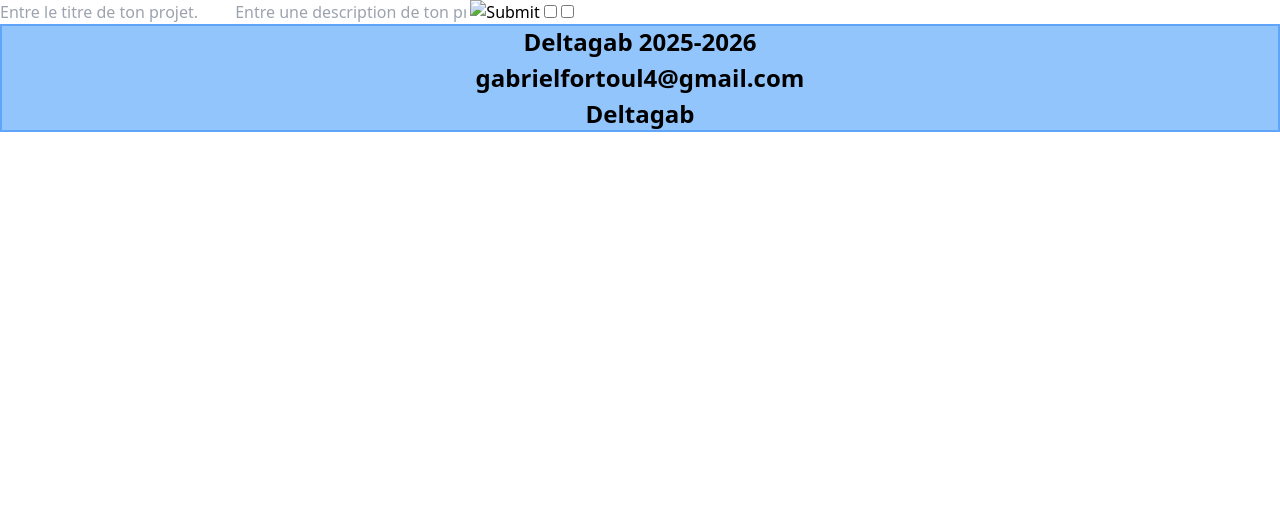
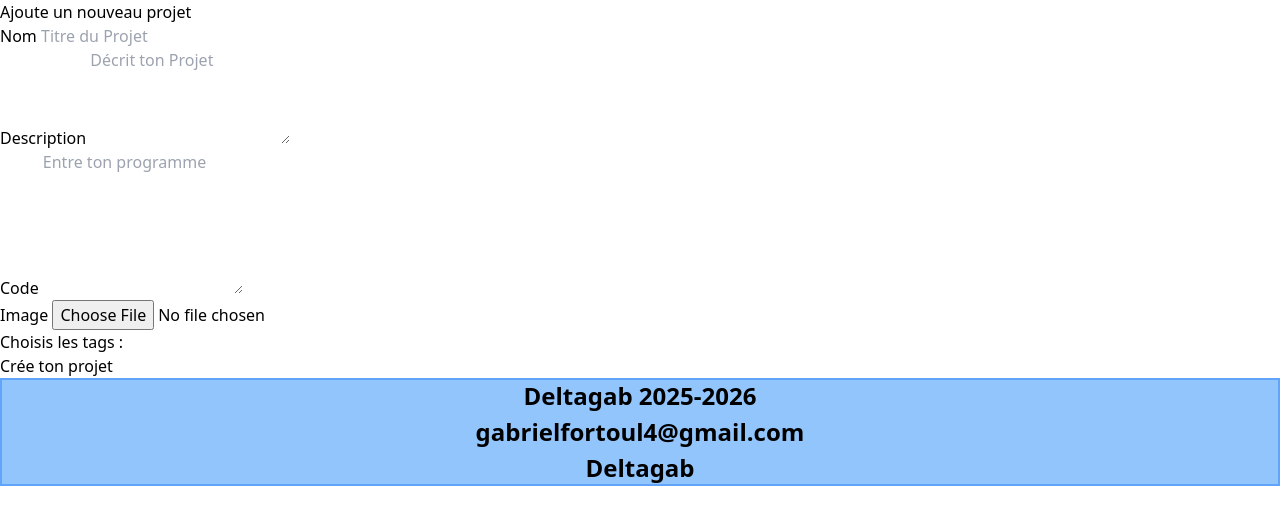
Before and after one commit to deltagabv2/Projet-Libre, a Flask app: page /publish in a window 1280 px wide. Shown: the part 100-625 px from the top of the page. Run offline with Flask 3, Linux system fonts and the light colour scheme; some libraries are stand-ins or nearby versions.

Commit message:
création de publish ( fonctionnel )

```diff
--- a/main.py
+++ b/main.py
@@ -9,6 +9,7 @@
 import random
 from datetime import datetime, timedelta, timezone
 from zoneinfo import ZoneInfo
+from werkzeug.utils import secure_filename
 
 load_dotenv()
 
@@ -22,7 +23,7 @@
 db = client.get_database("SmartDev")
 app.secret_key = os.urandom(24)
 
-
+TAGS = ["PYTHON", "JAVA", "FLASK", "NODEJS"]
 
 @app.route("/")
 def index():
@@ -147,6 +148,44 @@
     else:
         return redirect(url_for("projet"))
 
+@app.route("/projet/add")
+def new_projet():
+    return render_template("front/publish.html", tags = TAGS)
+
+@app.route("/projet/create", methods = ["POST"])
+def create_projet():
+    titre = request.form["titre"]
+    description = request.form["description"]
+    code = request.form["code"]
+    tags = request.form.getlist("tags")
+
+    image = request.files["image"]
+
+    if image:
+        nom_fichier = secure_filename(image.filename)
+        upload_path = os.path.join(app.static_folder, "imageProjet/", nom_fichier)
+        image.save(upload_path)
+        image_path = f"/static/imageProjet/{nom_fichier}"
+        date = str(datetime.now(timezone(timedelta(hours=2))))
+        dateProjet = date.split(".")
+
+    else:
+        image_path = ""
+
+    projet = {
+        "titreProjet" : titre,
+        "descriptionProjet" : description,
+        "codeProjet" : code,
+        "tagsProjet" : tags,
+        "imageProjet" : image_path,
+        "auteurProjet" : session["user"],
+        "dateProjet" : dateProjet[0],
+        "like" : 0,
+    }
+
+    db["projet"].insert_one(projet)
+    return redirect(url_for("projet"))
+
 #################################################
 #                     ADMIN                     #
 #################################################
--- a/templates/front/publish.html
+++ b/templates/front/publish.html
@@ -1,12 +1,47 @@
-{% extends "front/base.html" %}
+{% extends 'front/base.html' %}
 {% block content %}
 
-<section>
-    <input id="titre" placeholder="Entre le titre de ton projet.">
-    <input id="description" placeholder="Entre une description de ton projet.">
-    <input id="inputImg" type="image">
-    <input id="checkServDiscord" type="checkbox" placeholder="Discord">
-    <input id="checkDiscord" type="checkbox" placeholder="Serveur Discord">
-</section>
+<main class="">
+    <h1 class="">Ajoute un nouveau projet</h1>
+    <form method = "POST" action = "{{url_for('create_projet')}}" enctype = "multipart/form-data" >
+        <!--Nom-->
+        <div>
+            <label>Nom</label>
+            <input type ="text" name="titre" required placeholder="Titre du Projet">
+        </div>
+
+        <!--Description-->
+        <div>
+            <label>Description</label>
+            <textarea name="description" rows="4" required placeholder="Décrit ton Projet" ></textarea>
+        </div>
+
+        <!--Code-->
+        <div>
+            <label>Code</label>
+            <textarea name="code" rows="6" required placeholder="Entre ton programme"></textarea>
+        </div>
+
+        <!--Image-->
+        <div>
+            <label>Image</label>
+            <input type="file" name = "image" accept = "image/*">
+        </div>
+
+        <!--Tags-->
+        <div>
+        <label>Choisis les tags : </label>
+            <div>
+                {% for tag in tags %}
+                    <input type="checkbox" id="{{ tag }}" name="tags" value = "{{ tag }}" class="">
+                    <label for="{{ tag }}" class="">{{ tag }}</label>
+                {% endfor %}
+            </div>
+        </div>
+
+        <!--Bouton-->
+        <button type="submit">Crée ton projet</button>
+    </form>
+</main>
 
 {% endblock %}
```
Also changed, not shown: static/imageProjet/277e28146cb9e1a4fc508ef17eb888d8e6dab846ddd2c918c77cfccf50c2f574.png (added), static/imageProjet/anonyme.jpg (added), static/imageProjet/pp.jpg (deleted).
